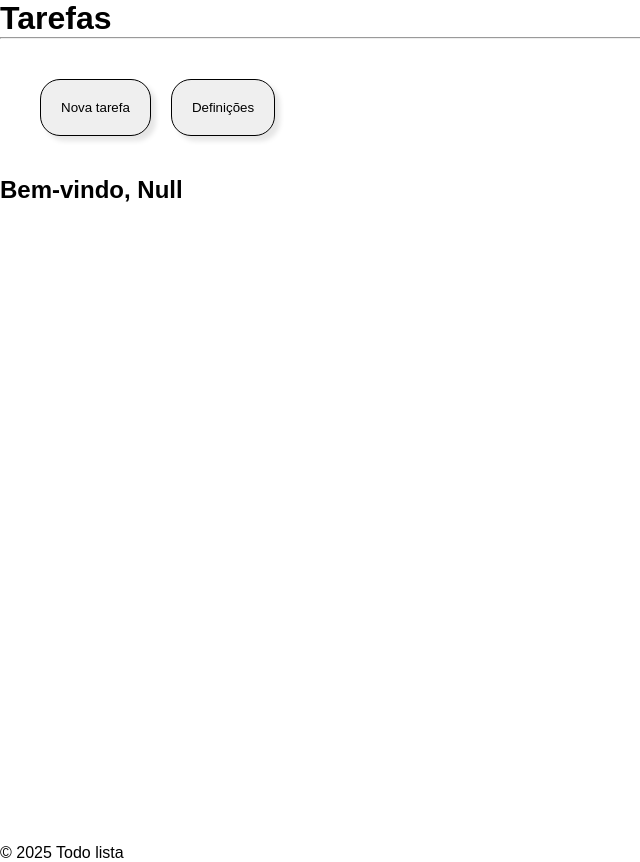
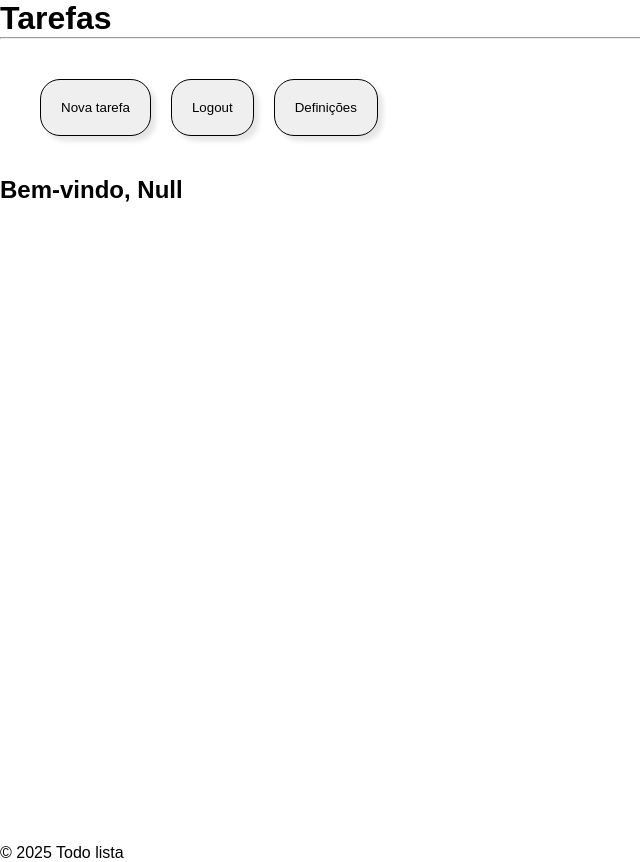
Before and after one commit to cecdo98/ToDo, a React (Vite) app in the folder frontend/browser/my-react-app/: page /main in a window 1280 px wide. Shown: the whole page, without its empty margins (0-640 px from the left). Built offline with nearby package versions, Linux system fonts and the light colour scheme.

Commit message:
README-LOGOUT

```diff
--- a/frontend/browser/my-react-app/src/components/Extra/Header.jsx
+++ b/frontend/browser/my-react-app/src/components/Extra/Header.jsx
@@ -1,8 +1,11 @@
 import ButtonNewTask from "../Note/ButtonNewTask"
 import ButtonOptions from "../Note/ButtonOptions";
+import ButtonLogout from "../Note/ButtonLogout";
 
 
 function Header({email, token}){
+
+
 
     return(
         <header>
@@ -12,6 +15,9 @@ function Header({email, token}){
                 <div className="header">
                     <div>
                         < ButtonNewTask email={email} token={token} />
+                    </div>
+                    <div>
+                        < ButtonLogout token={token}/>
                     </div>
 
                     <div>
--- /dev/null
+++ b/frontend/browser/my-react-app/src/components/Note/ButtonLogout.jsx
@@ -0,0 +1,19 @@
+import { useNavigate } from "react-router-dom";
+
+
+function ButtonLogout({token}) {
+
+
+    const navigate = useNavigate();
+
+    const handleLogout = () => {
+        localStorage.removeItem("token");
+        navigate("/");
+    }
+
+    return(
+        <button className="buttonHeader" onClick={handleLogout}>Logout</button>
+    )
+}
+
+export default ButtonLogout
```
Also changed, not shown: 1 other file (tests, documents, lock files or other folders).
